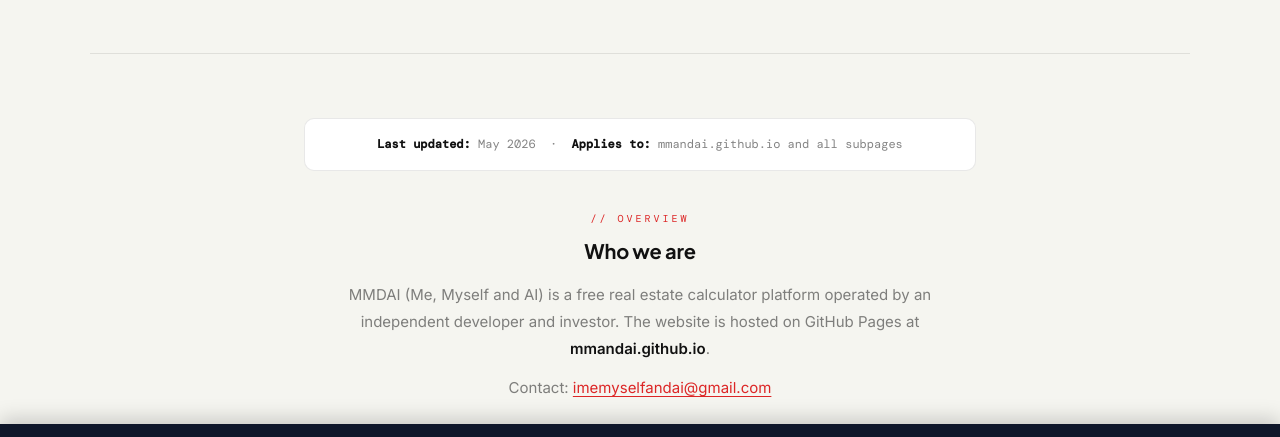
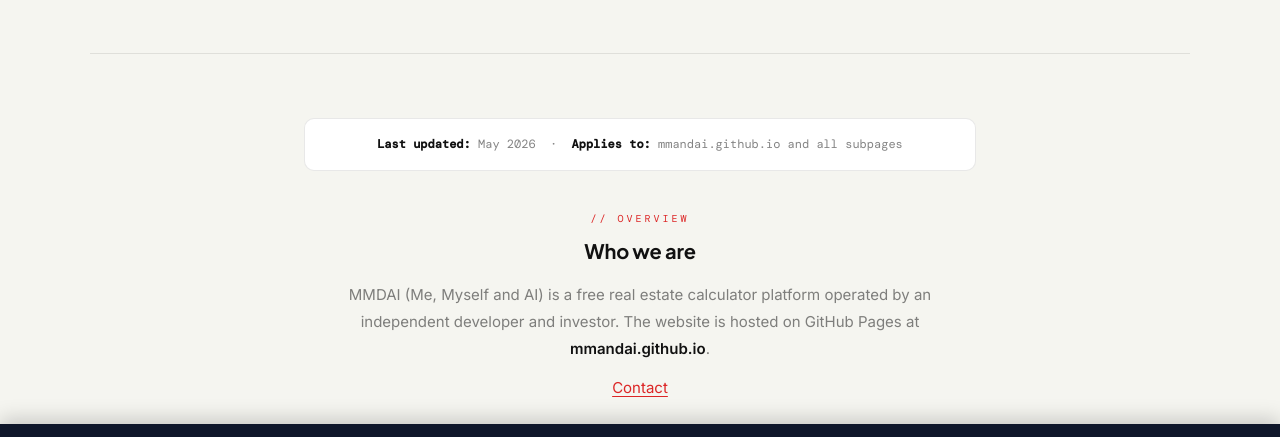
Before and after one commit to mmandai/privacy, a plain HTML site: page index.html in a window 1280 px wide. Shown: the part 305-742 px from the top of the page. Drawn offline with nearby package versions, Linux system fonts and the light colour scheme.

Commit message:
Update index.html

```diff
--- a/index.html
+++ b/index.html
@@ -99,7 +99,7 @@
     <span class="tag">Overview</span>
     <h2>Who we are</h2>
     <p>MMDAI (Me, Myself and AI) is a free real estate calculator platform operated by an independent developer and investor. The website is hosted on GitHub Pages at <strong>mmandai.github.io</strong>.</p>
-    <p>Contact: <a href="mailto:imemyselfandai@gmail.com">imemyselfandai@gmail.com</a></p>
+    <p><a href="mailto:imemyselfandai@gmail.com">Contact</a></p>
   </div>
 
   <div class="section">
```
